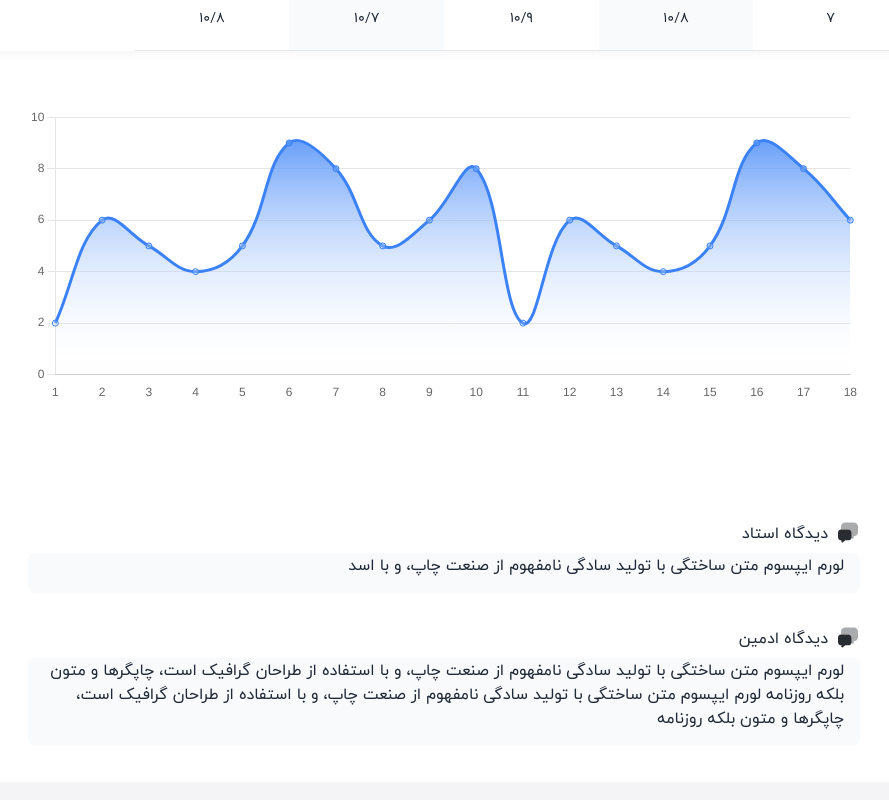
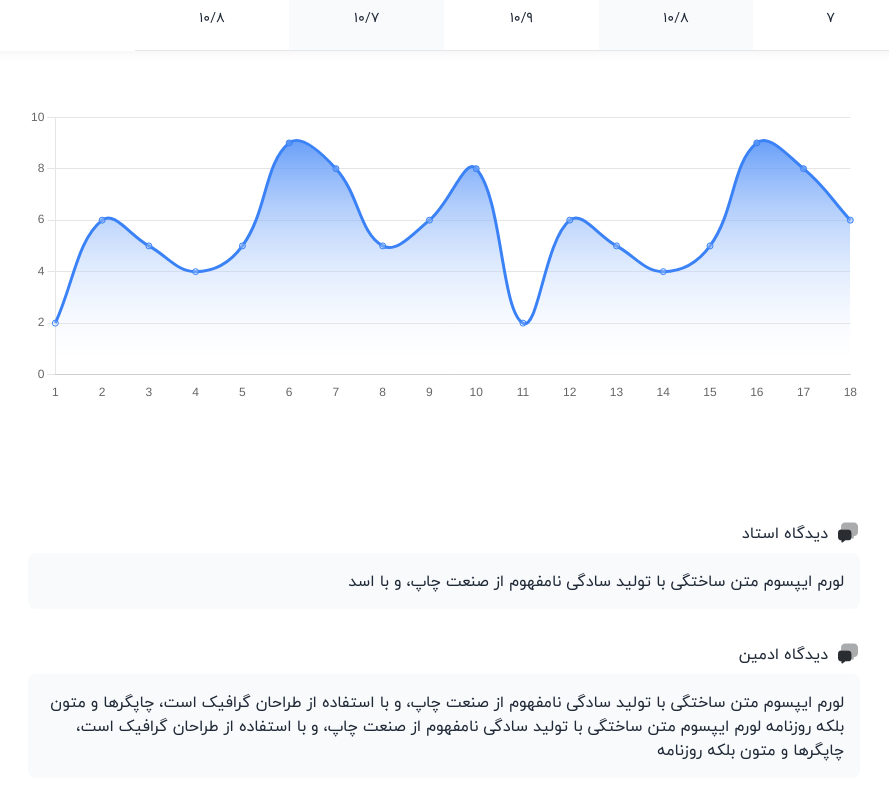
Before and after one commit to mobin-khoddam/makeen-crm-project, a React (Vite) app: page /work-report/report-card in a window 1280 px wide. Shown: the part 947-1747 px from the top of the page, without its empty margins (52-941 px from the left). Built offline with nearby package versions, Linux system fonts and the light colour scheme.

Commit message:
project-build-fixed

```diff
--- a/package.json
+++ b/package.json
@@ -11,11 +11,13 @@
   },
   "dependencies": {
     "axios": "^1.7.7",
+    "chart.js": "^4.4.5",
     "moment": "^2.30.1",
     "moment-jalaali": "^0.10.1",
     "moment-timezone": "^0.5.46",
     "prop-types": "^15.8.1",
     "react": "^18.3.1",
+    "react-chartjs-2": "^5.2.0",
     "react-dom": "^18.3.1",
     "react-hook-form": "^7.53.0",
     "react-multi-date-picker": "^4.5.2",
--- a/src/Container/Students/WorkReport/WorkReportBar/ReportCardPage/ReportCardMessages/ReportCardMessages.jsx
+++ b/src/Container/Students/WorkReport/WorkReportBar/ReportCardPage/ReportCardMessages/ReportCardMessages.jsx
@@ -11,7 +11,7 @@ const ReportCardMessages = () => {
                             <img src={`${messageIcon}`} alt="messageIcon"/>
                             <span>{item.pointOfView}</span>
                         </div>
-                        <p className="bg-gray-table p-4 pt-0 rounded-lg">
+                        <p className="bg-gray-table p-4 rounded-lg">
                             {item.message}
                         </p>
                     </div>
--- a/src/Container/Students/WorkReport/WorkReportBar/ReportCardPage/ReportCartChart/ReportCartChart.jsx
+++ b/src/Container/Students/WorkReport/WorkReportBar/ReportCardPage/ReportCartChart/ReportCartChart.jsx
@@ -1,4 +1,6 @@
 import React, { useRef } from 'react';
+import { Line } from 'react-chartjs-2';
+
 import {
     Chart as ChartJS,
     CategoryScale,
@@ -9,7 +11,6 @@ import {
     Tooltip,
     Legend,
 } from 'chart.js';
-import { Line } from 'react-chartjs-2';
 
 ChartJS.register(
     CategoryScale,
```
Also changed, not shown: 1 other file (tests, documents, lock files or other folders).
